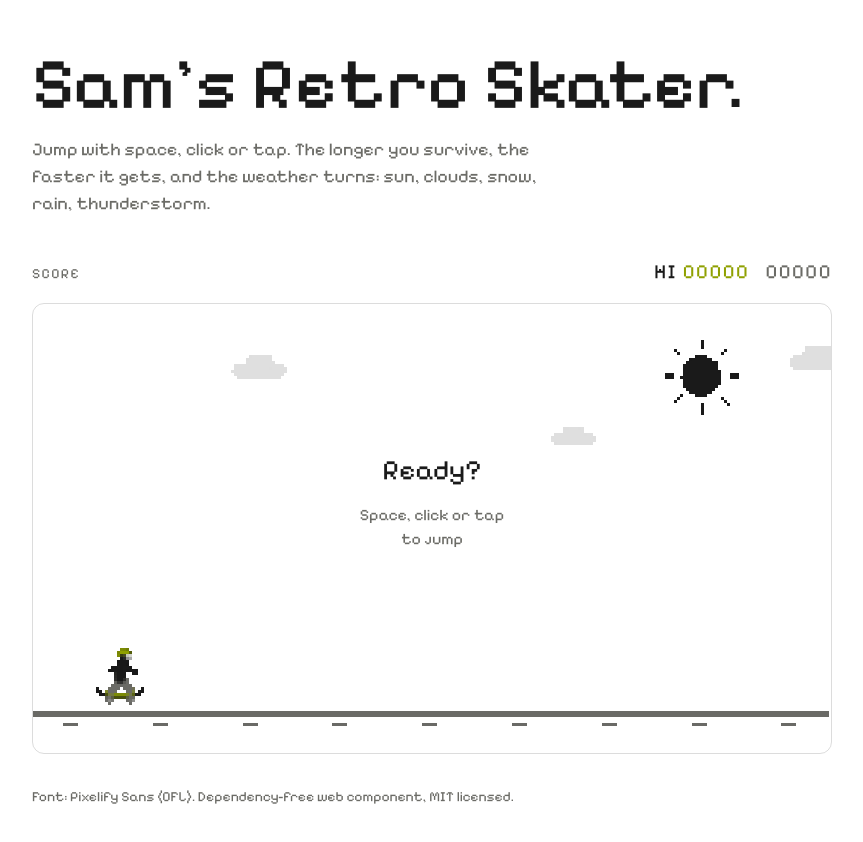
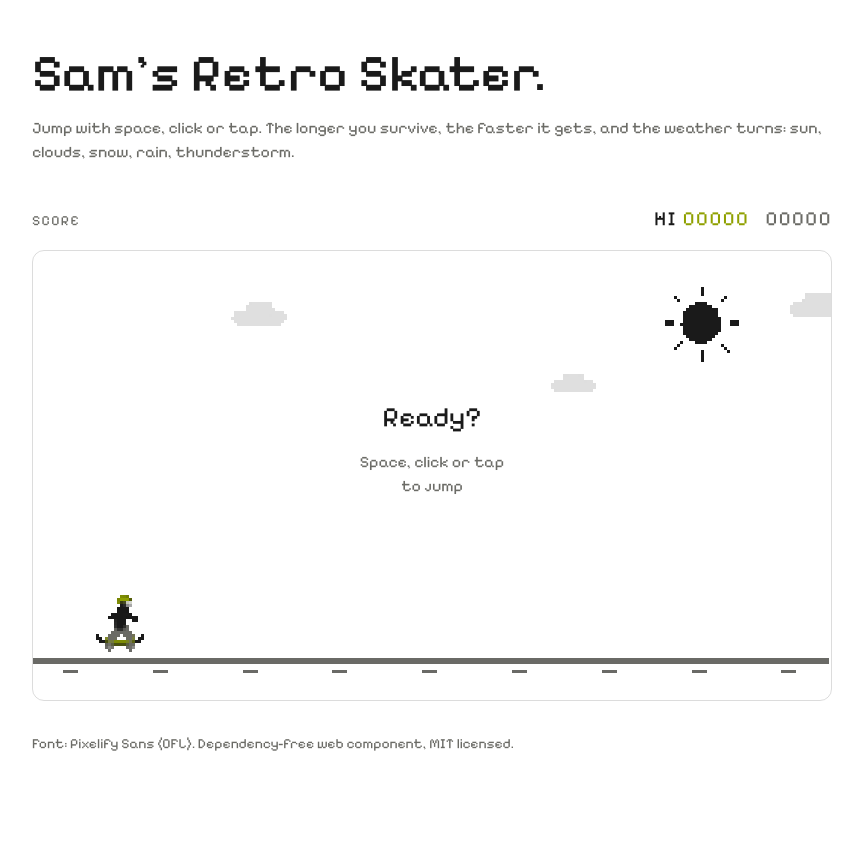
Before and after one commit to sgxwrk/sams-retro-skater, a website with bundled scripts: page index.html in a window 1280 px wide. Shown: the whole page, without its empty margins (78-941 px from the left). After the commit the page ends 818 px from the top, so only its background shows below. Built offline with nearby package versions, Linux system fonts and the light colour scheme.

Commit message:
Demo: Einleitung auf 800 px, Headline und Text kleiner
Co-Authored-By: Claude Sonnet 5.5 <noreply@anthropic.com>

```diff
--- a/index.html
+++ b/index.html
@@ -26,8 +26,8 @@
     * { box-sizing: border-box; }
     body { margin: 0; background: var(--bg); color: var(--fg); font-family: "Pixelify Sans", ui-monospace, monospace; line-height: 1.5; }
     main { max-width: 1100px; margin: 0 auto; padding: 3rem 1.25rem 4rem; }
-    h1 { font-size: clamp(2.25rem, 7vw, 4.5rem); font-weight: 500; line-height: 1; margin: 0 0 1rem; }
-    p.lead { color: var(--muted); max-width: 34rem; margin: 0 0 2.5rem; font-size: 1.125rem; }
+    h1 { font-size: clamp(1.75rem, 5vw, 3.25rem); font-weight: 500; line-height: 1; margin: 0 0 1rem; }
+    p.lead { color: var(--muted); max-width: 800px; margin: 0 0 2.5rem; font-size: 1rem; }
     sams-retro-skater { max-width: 800px; }
     footer { margin-top: 2rem; color: var(--muted); font-size: .875rem; }
     footer a { color: inherit; }
```
